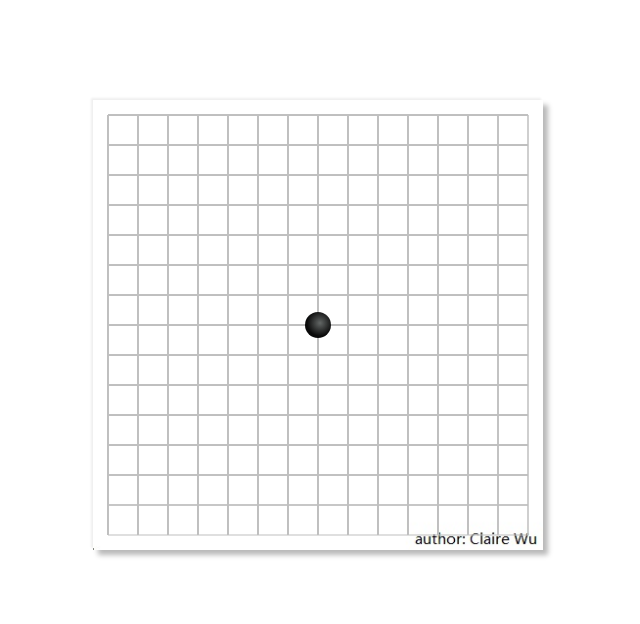
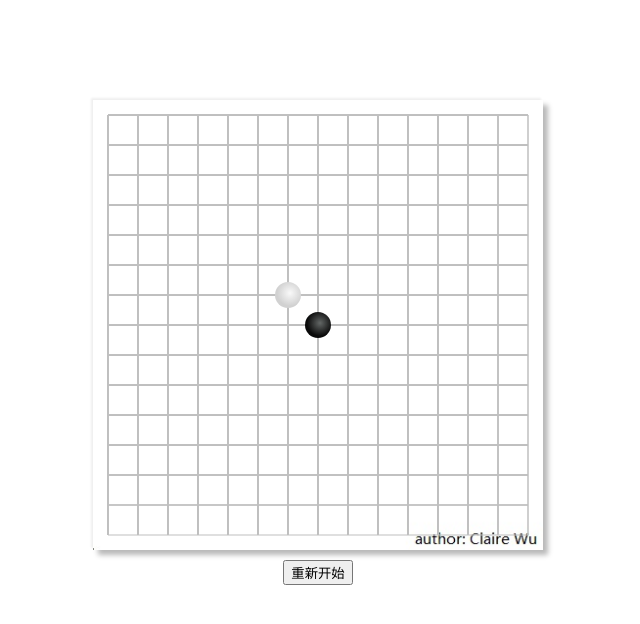
Before and after one commit to wufenfen/Five_in_A_Row, a plain HTML site: page index.html in a window 1280 px wide. Both pictures are taken after a click on the element 640 px from the left and 325 px from the top of the page. Shown: the whole page, without its empty margins (322-962 px from the left). Drawn offline with Linux system fonts and the light colour scheme.

Commit message:
misc: 基本完成 参数可优化

```diff
--- a/css/style.css
+++ b/css/style.css
@@ -1,6 +1,10 @@
 
 canvas {
 	display:block;
-	margin: 100px auto;
+	margin: 100px auto  10px;
 	box-shadow: -2px -2px 2px #EFEFEF, 5px 5px 5px #B9B9B9;
 }
+
+div{
+	text-align: center;
+}
--- a/index.html
+++ b/index.html
@@ -7,6 +7,7 @@
 </head>
 <body>
 	<canvas id="chess" width="450px" height="450px"></canvas>
+	<div> <button id="reset">重新开始</button> </div>
 	<script type="text/javascript" src="js/script.js"></script>
 </body>
 </html>
--- a/js/script.js
+++ b/js/script.js
@@ -1,9 +1,15 @@
 var chess = document.getElementById('chess');
+var reset = document.getElementById("reset");
 var context = chess.getContext('2d');
 var logo = new Image();
 logo.src = 'image/logo.jpg';
 var me = true; //我先下 我是黑棋
 var isAvailable = new Array(15); //记录棋子是否已经下过了
+var winTactics = []; //三维数组来统计所有的赢法
+var winCount = 0; //共有多少种赢法
+var myWin = []; //所有赢法的统计
+var computerWin = [];
+var over = false; //游戏是否结束
 
 logo.onload = function(){
 	context.drawImage(logo,0,0,450,450);
@@ -11,14 +17,35 @@ logo.onload = function(){
 	for(var i=0; i<15; i++){
 		isAvailable[i] = new Array(15);
 	}
+	computeWinTactics();
+}
+
+reset.onclick = function(){
+	location.reload();
 }
 
 chess.onclick = function(event){
+	if( over ){  //游戏结束，直接返回
+		return;
+	}
 	var x = event.offsetX;
 	var y = event.offsetY;
 	var i = Math.round((x-15)/30);
 	var j = Math.round((y-15)/30);
 	oneStep(i, j);
+	for (var k = 0; k < winCount; k++) {
+		if(winTactics[i][j][k]){
+			myWin[k]++;
+			computerWin[k] = 6;
+			if(myWin[k]==5){
+				alert("你好厉害，你赢了！");
+				over = true;
+			}
+		}
+	};
+	if(!over){
+		computerStep(); //计算机自动下棋
+	}
 }
 
 function drawChessBoard(){
@@ -59,3 +86,124 @@ function oneStep(i, j){
 	context.fillStyle = gradient;
 	context.fill();
 }
+
+function computeWinTactics() {
+	var i, j, k;
+	//初始化
+	for(i=0;i<15;i++){
+		winTactics[i] = [];
+		for(j=0;j<15;j++){
+			winTactics[i][j] = [];
+		}
+	}
+	//横向
+	for(i=0;i<15;i++){
+		for(j=0;j<11;j++){
+			for(k=0;k<5;k++){
+				winTactics[i][j+k][winCount] = true; //第winCount中方法
+			}
+			winCount++;
+		}
+	}
+	//纵向
+	for(i=0;i<15;i++){
+		for(j=0;j<11;j++){
+			for(k=0;k<5;k++){
+				winTactics[j+k][i][winCount] = true; //第winCount中方法
+			}
+			winCount++;
+		}
+	}
+	//对角线
+	for(i=0;i<11;i++){
+		for(j=0;j<11;j++){
+			for(k=0;k<5;k++){
+				winTactics[i+k][j+k][winCount] = true; //第winCount中方法
+			}
+			winCount++;
+		}
+	}
+
+	//反对角线
+	for(i=0;i<11;i++){
+		for(j=4;j<15;j++){
+			for(k=0;k<5;k++){
+				winTactics[i+k][j-k][winCount] = true; //第winCount中方法
+			}
+			winCount++;
+		}
+	}
+	//初始化赢法的记录 如果等于5 就实现了 五连子
+	for (i = 0; i < winCount; i++) {
+		myWin[i] = 0;
+		computerWin[i] = 0;
+	};
+}
+
+function computerStep() {
+	var u=0,v=0,maxScore=0;
+	var myScore, computerScore;
+	for (var i = 0; i < 15; i++) {
+		for (var j = 0; j < 15; j++) {
+			if( isAvailable[i][j] ){ //如果这个位置下过了，进入下一次循环
+				continue;
+			}
+			myScore = 0;  //i j 黑棋的得分
+			computerScore = 0;  //i j 计算机的得分
+
+			for (var k = 0; k < winCount; k++) {
+			 	if(winTactics[i][j][k]){
+			 		if(myWin[k]==1){
+			 			myScore += 200;
+			 		}
+			 		else if(myWin[k]==2){
+			 			myScore += 400;
+			 		}
+			 		else if(myWin[k]==3){
+			 			myScore += 2000;
+			 		}
+			 		else if(myWin[k]==4){
+			 			myScore += 10000;
+			 		}
+
+			 		if(computerWin[k]==1){
+			 			computerScore += 300;
+			 		}
+			 		else if(computerWin[k]==2){
+			 			computerScore += 600;
+			 		}
+			 		else if(computerWin[k]==3){
+			 			computerScore += 3000;
+			 		}
+			 		else if(computerWin[k]==4){
+			 			computerScore += 20000;
+			 		}
+
+			 		if(myScore>maxScore){ //计算机挡住黑棋的去路比较重要
+			 			u = i;
+			 			v = j;
+			 			maxScore = myScore;
+			 		}
+
+			 		if(computerScore>maxScore){ //计算机下自己的棋
+			 			u = i;
+			 			v = j;
+			 			maxScore = computerScore;
+			 		}
+			 	}
+			}
+		}
+	}
+	oneStep(u,v);
+	for (var k = 0; k < winCount; k++) {
+		if(winTactics[u][v][k]){
+			computerWin[k]++;
+			myWin[k] = 6;
+			if(computerWin[k]==5){
+				alert("哈哈，芬芬赢了！");
+				over = true;
+				return;
+			}
+		}
+	};
+}
```
